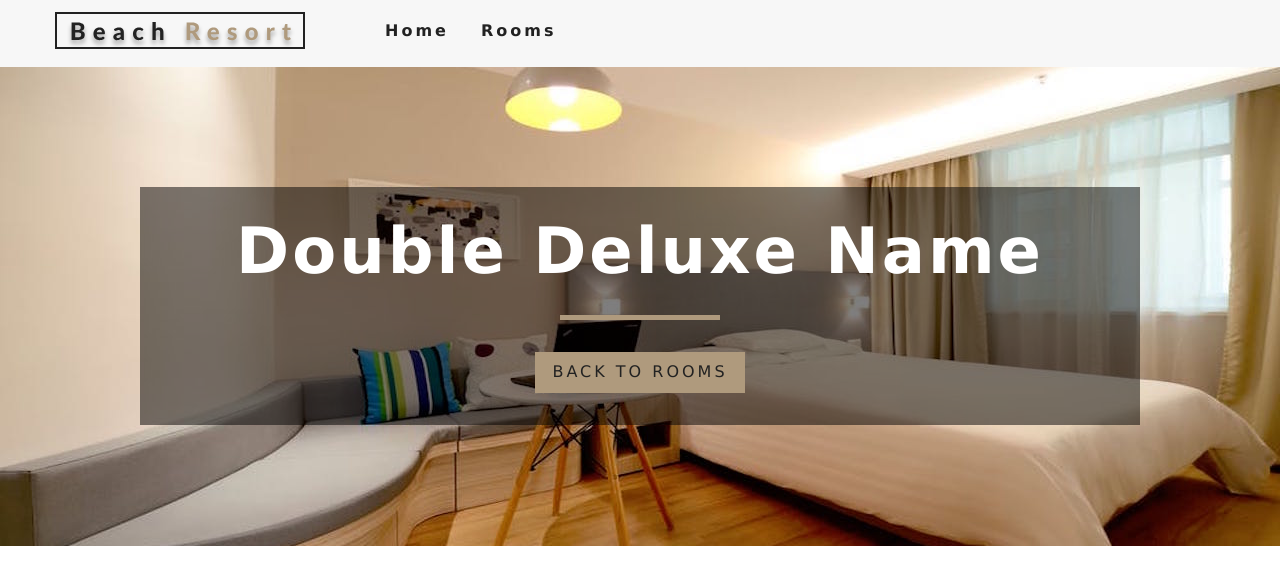
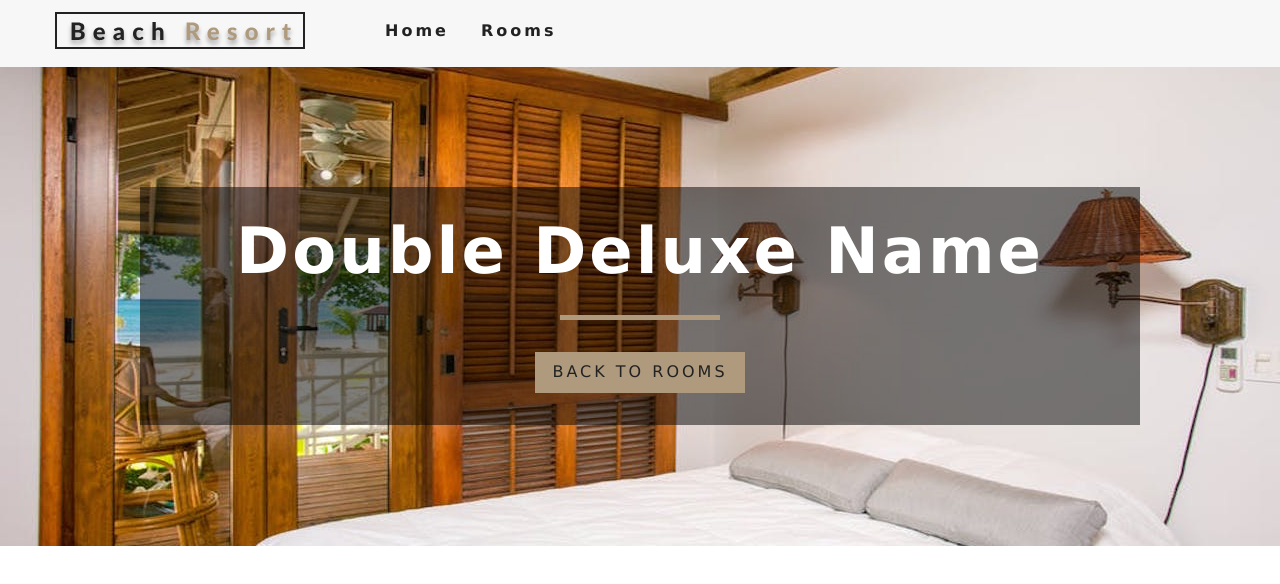
Before and after one commit to imjoymhnt/React-Beach-Resort, a React (Create React App) app: page /rooms/double-deluxe in a window 1280 px wide. Shown: the top 584 px of the page. Built offline with nearby package versions, Linux system fonts and the light colour scheme.

Commit message:
Created styledHero component where added the dynamic Hero component image

```diff
--- a/package.json
+++ b/package.json
@@ -11,6 +11,7 @@
     "react-icons": "^4.1.0",
     "react-router-dom": "^5.2.0",
     "react-scripts": "4.0.1",
+    "styled-components": "^5.2.1",
     "web-vitals": "^0.2.4"
   },
   "scripts": {
--- /dev/null
+++ b/src/components/StyledHero.js
@@ -0,0 +1,13 @@
+import styled from "styled-components";
+import defaultImg from "../images/room-1.jpeg";
+
+const StyledHero = styled.header`
+  min-height: 60vh;
+  background: url(${(props) => (props.img ? props.img : defaultImg)})
+    center/cover no-repeat;
+  display: flex;
+  align-items: center;
+  justify-content: center;
+`;
+
+export default StyledHero;
--- a/src/pages/SingleRoom.js
+++ b/src/pages/SingleRoom.js
@@ -4,6 +4,7 @@ import Hero from "../components/Hero";
 import Banner from "../components/Banner";
 import { Link } from "react-router-dom";
 import { RoomContext } from "../context";
+import StyledHero from "../components/StyledHero";
 
 export default class SingleRoom extends Component {
   constructor(props) {
@@ -39,13 +40,13 @@ export default class SingleRoom extends Component {
       images,
     } = room;
     return (
-      <Hero hero="roomsHero">
+      <StyledHero img={images[0] || this.state.defaultBcg}>
         <Banner title={`${name} name`}>
           <Link to="/rooms" className="btn-primary">
             Back to rooms
           </Link>
         </Banner>
-      </Hero>
+      </StyledHero>
     );
   }
 }
```
Also changed, not shown: 2 other files (tests, documents, lock files or other folders).
